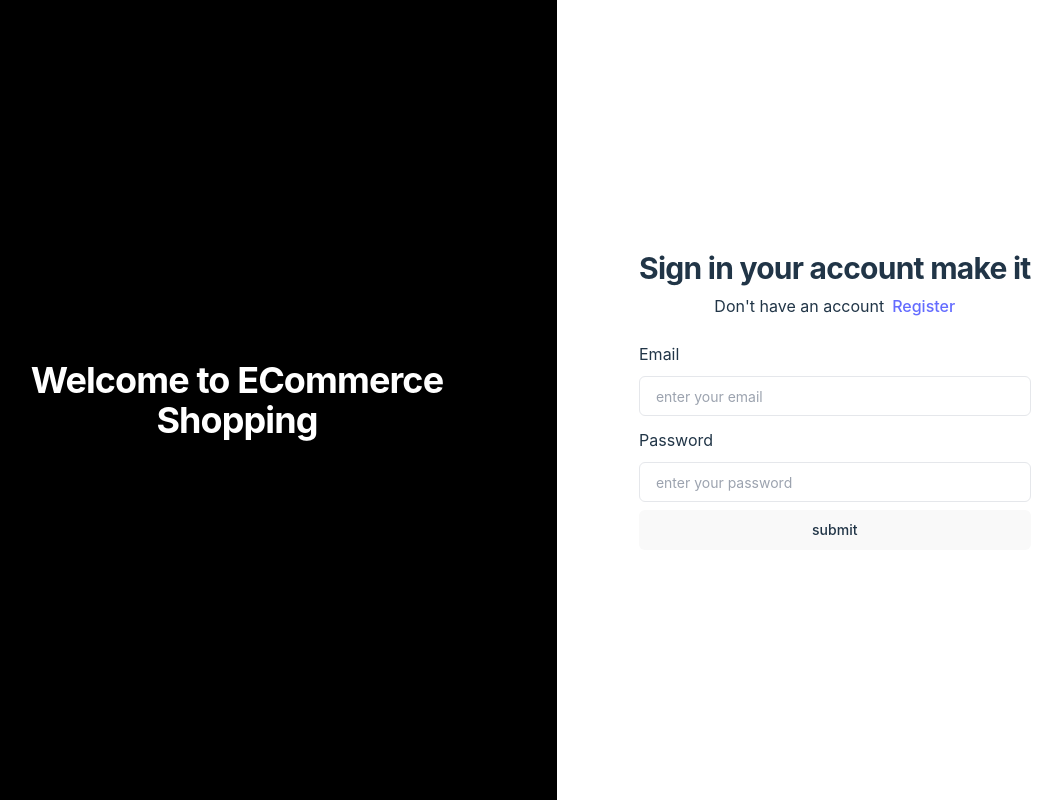
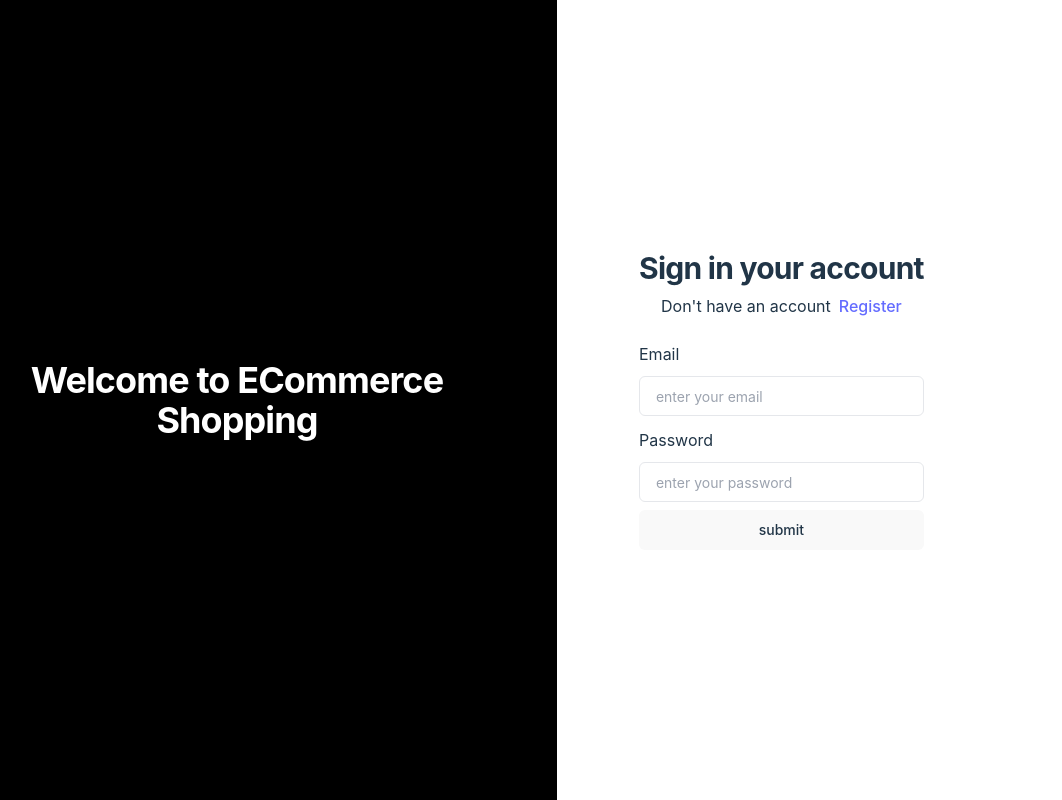
Before and after one commit to Kumarshivam99557/Style-Sphere, a React (Vite) app in the folder Clients/: page /auth/login in a window 1280 px wide. Shown: the whole page, without its empty margins (83-1145 px from the left). Built offline with nearby package versions, Linux system fonts and the light colour scheme.

Commit message:
commest set

```diff
--- a/Clients/src/pages/auth/login.jsx
+++ b/Clients/src/pages/auth/login.jsx
@@ -14,7 +14,7 @@ const AuthLogin = () => {
     <div className="max-auto w-full max-w-md space-y-6">
       <div className="text-center">
         <h1 className="text-3xl font-bold tracking-tight text-foreground">
-          Sign in your account make it
+          Sign in your account
         </h1>
         <p className="mt-2">
           Don't have an account
```
